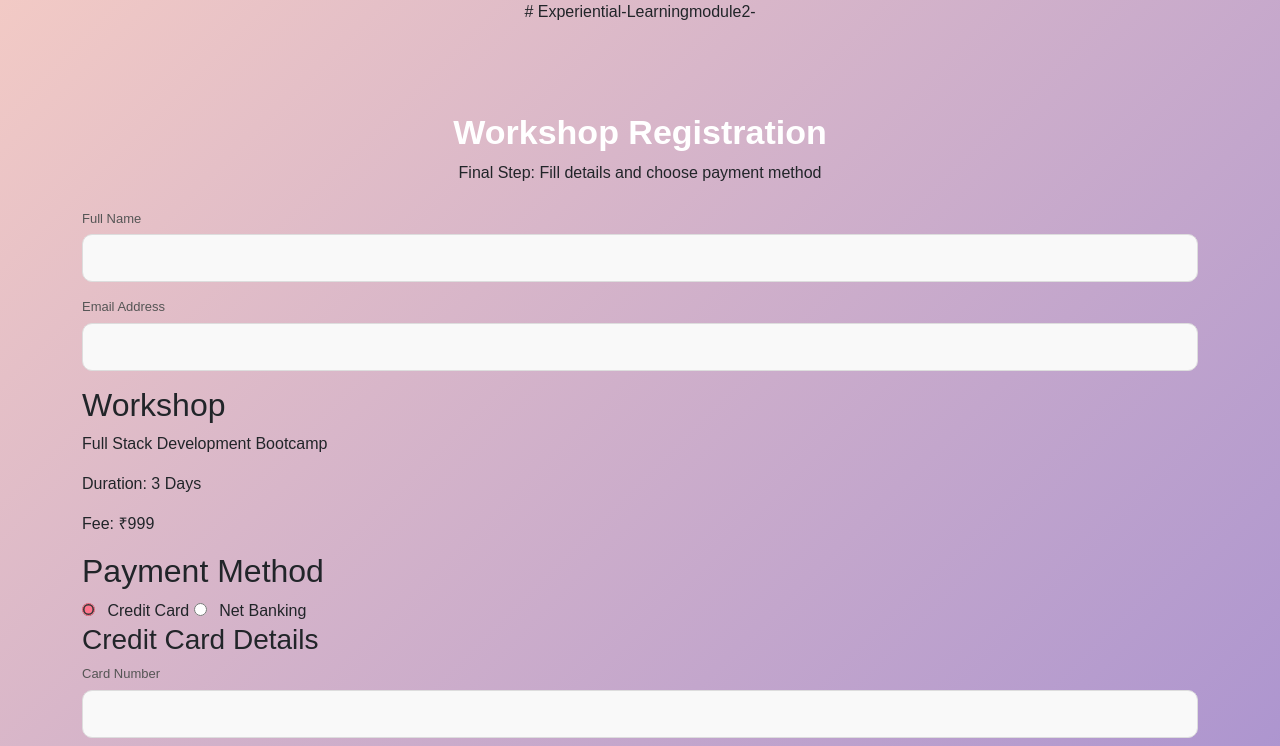
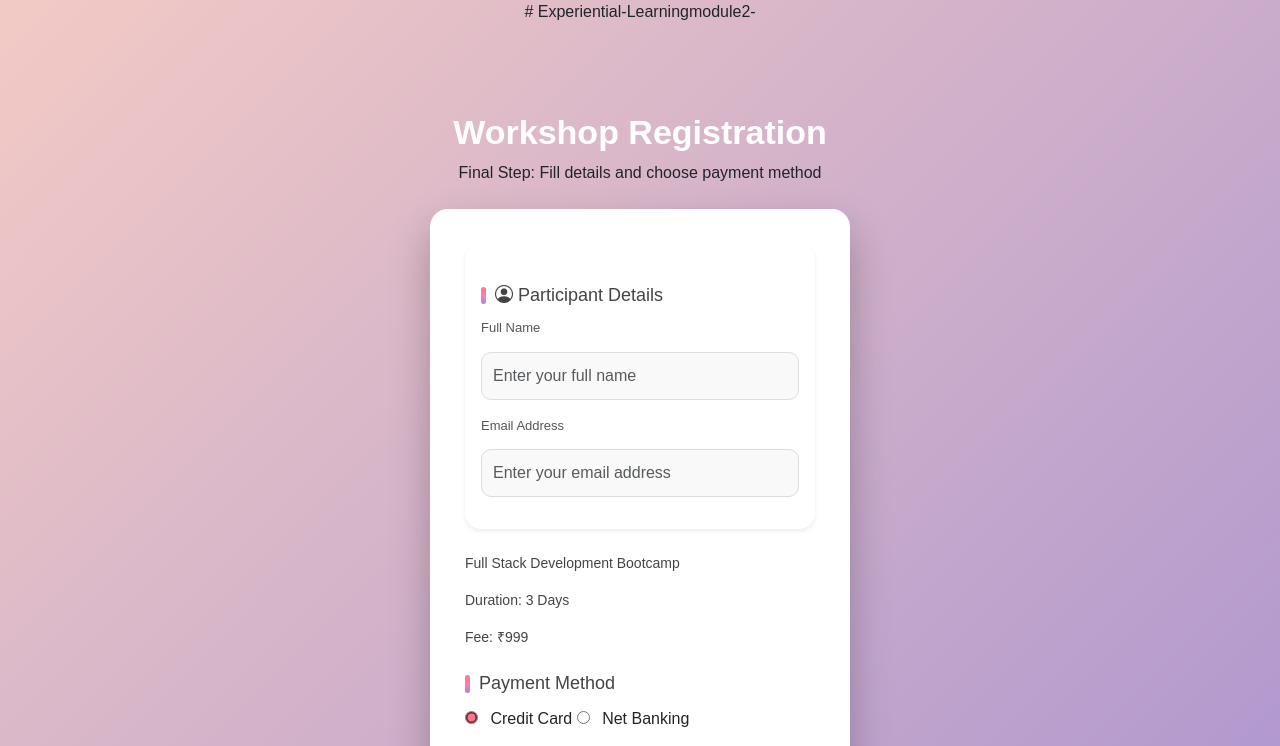
Before and after one commit to wanderhubk/Experiential-Learningmodule2-, a plain HTML site: page index.html in a window 1280 px wide. Shown: the top 746 px of the page. Drawn offline with nearby package versions, Linux system fonts and the light colour scheme.

Commit message:
Implement registration form for workshop
Added a registration form with participant details and payment method options.

```diff
--- a/index.html
+++ b/index.html
@@ -24,10 +24,24 @@
         <p>Final Step: Fill details and choose payment method</p>
     </div>
 
-<label>Full Name</label><br>
-<input type="text" required><br><br>
-<label>Email Address</label><br>
-<input type="email" required><br><br><h2>Workshop</h2>
+ <form id="registrationForm" class="mx-auto">
+
+
+        <div class="card mb-4 shadow-sm border-0 rounded-4">
+            <div class="card-body">
+                <h2><i class="bi bi-person-circle"></i> Participant Details</h2>
+
+                <div class="mb-3">
+                    <label for="fullname" class="form-label">Full Name</label>
+                    <input type="text" id="fullname" class="form-control" placeholder="Enter your full name" required>
+                </div>
+
+                <div class="mb-3">
+                    <label for="email" class="form-label">Email Address</label>
+                    <input type="email" id="email" class="form-control" placeholder="Enter your email address" required>
+                </div>
+            </div>
+        </div>
 <p>Full Stack Development Bootcamp</p>
 <p>Duration: 3 Days</p>
 <p>Fee: ₹999</p><h2>Payment Method</h2>
```
